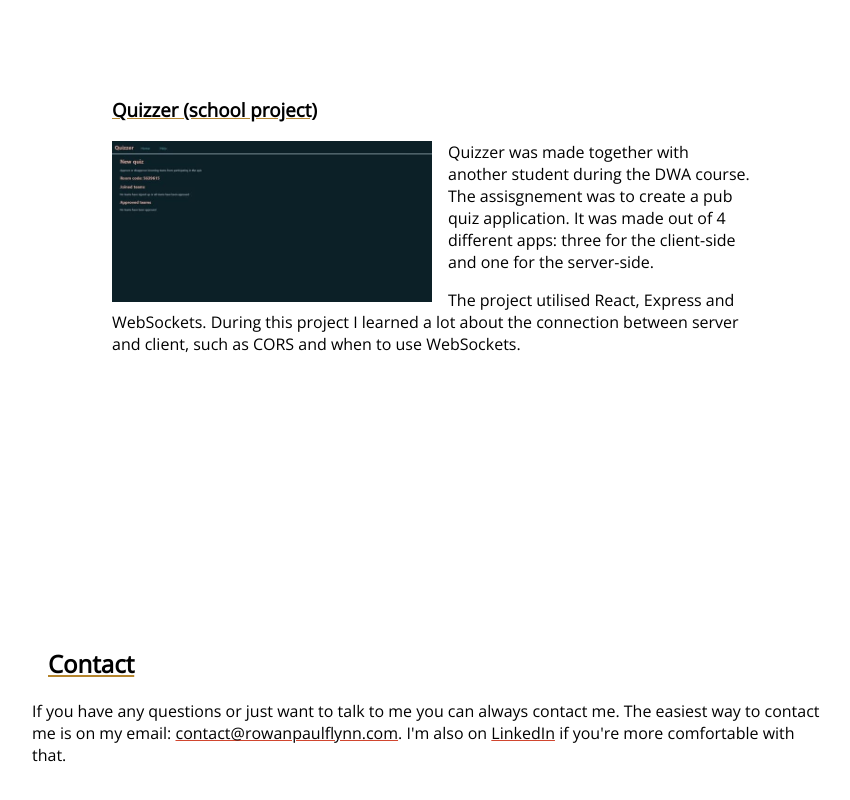
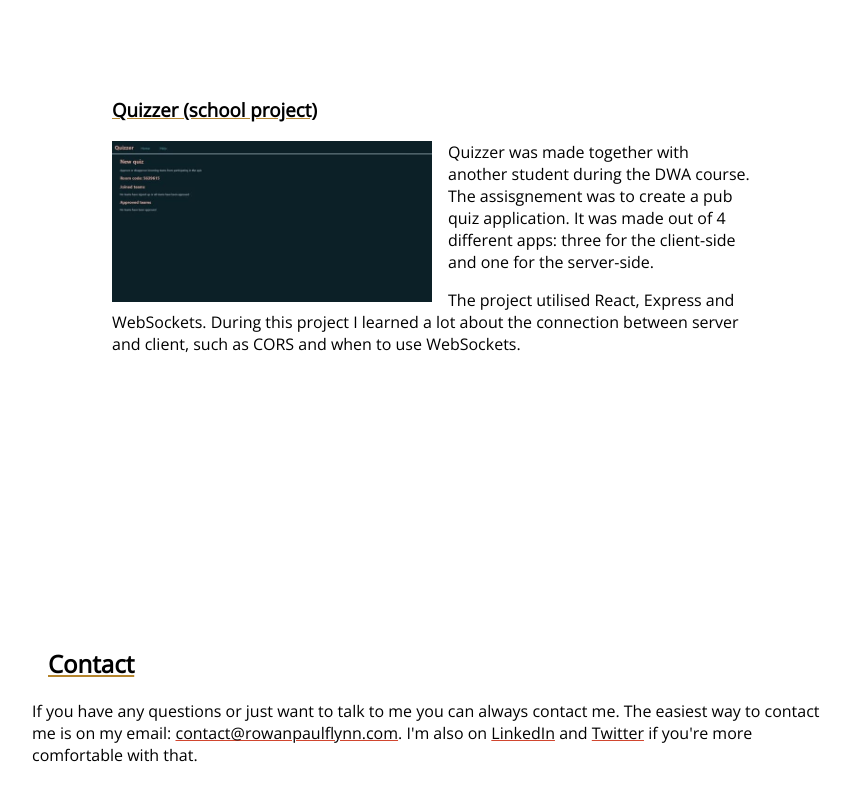
Before and after one commit to Rowan-Paul/rowanpaulflynn, a React (Create React App) app: page / in a window 1280 px wide. Shown: the part 2503-3303 px from the top of the page, without its empty margins (208-1058 px from the left). Built offline with nearby package versions, Linux system fonts and the light colour scheme.

Commit message:
Add Twitter

```diff
--- a/src/js/landing-page/components/Contact.js
+++ b/src/js/landing-page/components/Contact.js
@@ -14,7 +14,8 @@ function ContactUI() {
         <a href="https://www.linkedin.com/in/rowan-paul-flynn-1201a8205/">
           LinkedIn
         </a>{" "}
-        if you're more comfortable with that.
+        and <a href="https://twitter.com/RPF2001">Twitter</a> if you're more
+        comfortable with that.
       </p>
     </div>
   );
```
